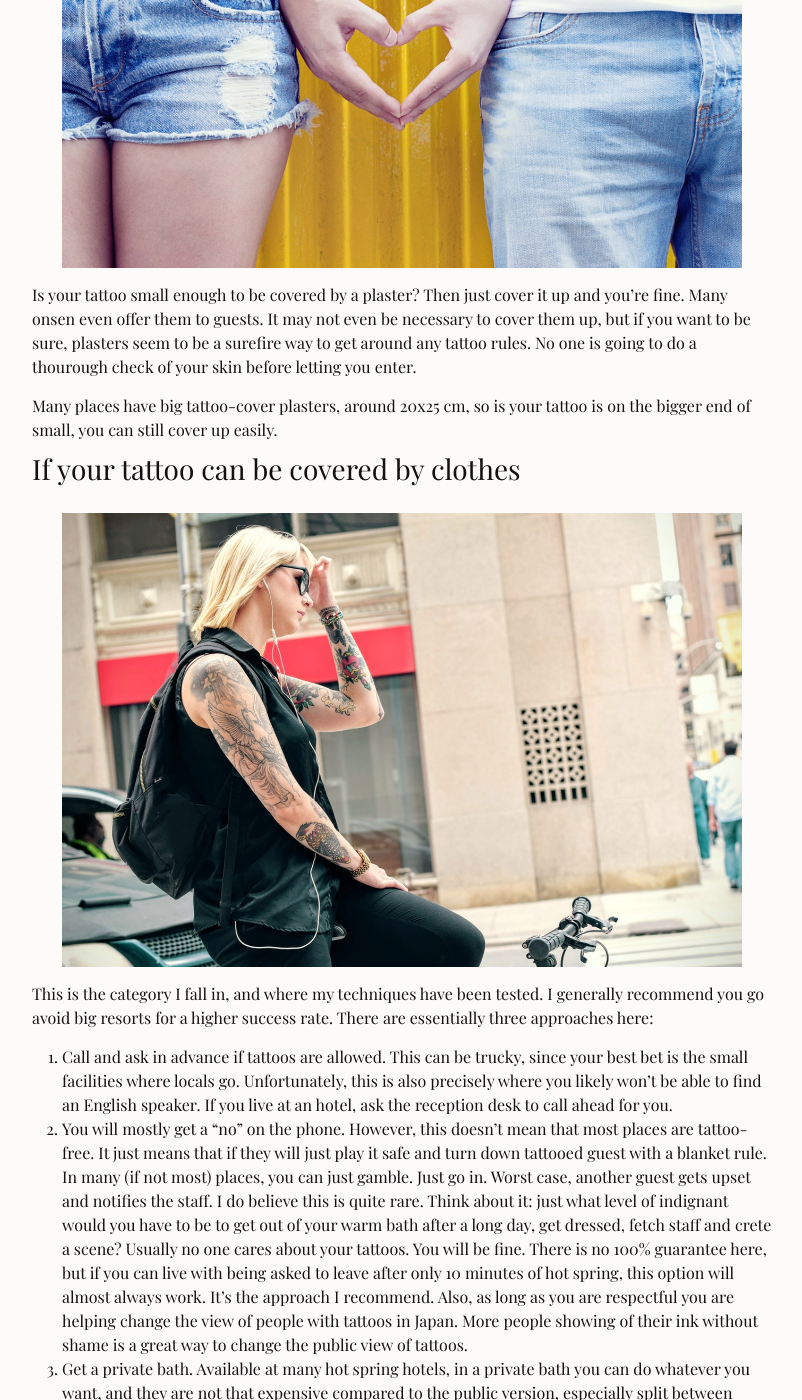
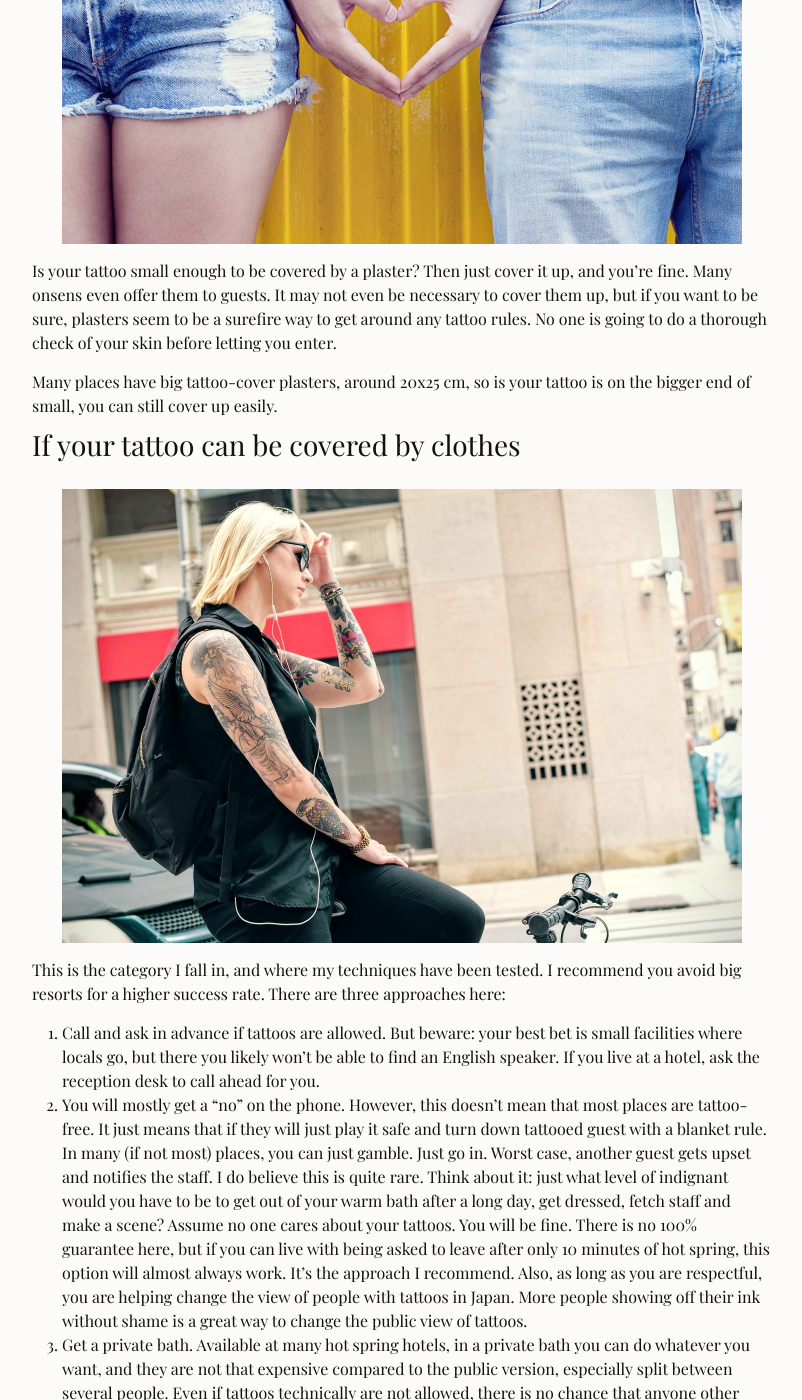
Before and after one commit to hjorthjort/hjorthjort.github.io, a Jekyll site: the page built from _posts/2018-02-18-onsen-with-tattoos.markdown, in a window 1280 px wide and 1400 px high, scrolled down 841 px. Shown: the whole window, without its empty margins (238-1040 px from the left). Built offline with Jekyll 4.4.1, drawn with Linux system fonts in a browser that asks for light colours; some of the changed text lies outside the part shown.

Commit message:
Grammarly on the worst mistakes of onsens post

```diff
--- a/_posts/2018-02-18-onsen-with-tattoos.markdown
+++ b/_posts/2018-02-18-onsen-with-tattoos.markdown
@@ -1,23 +1,23 @@
 ---
 layout: post
-title: "How to get into onsen with tattoos"
+title: "How to get into an onsen with tattoos"
 date: "2018-02-18 19:13:00 -0900"
 ---
 
 An onsen（温泉）is a hot bath whose water is heated by geothermal energy from the very volcanically active crust of Japan. An onsen usually consists of a spa-like environment, sometimes with several special pools (bubble pools, cold pools), and one or two regular hot pools, often 44-55 degrees Celsius, that can be indoor or outdoor.
 
-Onsen are a staple of Japanese life, and you should definitely try a soak if you visit. For most people, you just need to show up, pay a fee (usually between 500 and 1000 yen), bring a small towel (or rent one at the facility), wash up and hop in. That is, unless you have tattoos.
+Onsens are a staple of Japanese life, and you should definitely try a soak if you visit. For most people, you just need to show up, pay a fee (usually between 500 and 1000 yen), bring a small towel (or rent one at the facility), wash up and hop in. That is unless you have tattoos.
 
-So, you will definitely want to give it a try if you visit Japan. However, you might have heard about [Japan's absurd relationship with tattoos](https://kotaku.com/japans-problem-with-tattoos-1767685623), only to a certain extent caused by the association of tattos and Yakuza, Japanese mafia.
+You might have heard about [Japan's absurd relationship with tattoos](https://kotaku.com/japans-problem-with-tattoos-1767685623), only to a certain extent caused by the association of tattoos and Yakuza, the Japanese mafia.
 
-You might have heard the stories of people [getting asked to leave an onsen once their tattoos are revealed](https://www.japan-guide.com/forum/quereadisplay.html?0+126715). But don't fear, you won't have much trouble trying out an onsen in Japan. Keep in mind that the smaller facilities usually don't care much about your tattoos, whereas large, touristy places somewhat paradoxically can have more of an issue with your body art.
+You might have heard the stories of people [getting asked to leave an onsen once they reveal their tattoos](https://www.japan-guide.com/forum/quereadisplay.html?0+126715). But don't fear, you won't have much trouble trying out an onsen in Japan. Keep in mind that the smaller facilities usually don't care much about your tattoos, whereas large, touristy places somewhat paradoxically can have more of an issue with your body art.
 
 If your tattoo is small
 =======================
 
 ![Two people making a heart with their hands, one of them with starts tattoord on their arm]({{ "/assets/img/tattoo-small.jpg" }} )
 
-Is your tattoo small enough to be covered by a plaster? Then just cover it up and you're fine. Many onsen even offer them to guests. It may not even be necessary to cover them up, but if you want to be sure, plasters seem to be a surefire way to get around any tattoo rules. No one is going to do a thourough check of your skin before letting you enter.
+Is your tattoo small enough to be covered by a plaster? Then just cover it up, and you're fine. Many onsens even offer them to guests. It may not even be necessary to cover them up, but if you want to be sure, plasters seem to be a surefire way to get around any tattoo rules. No one is going to do a thorough check of your skin before letting you enter.
 
 Many places have big tattoo-cover plasters, around 20x25 cm, so is your tattoo is on the bigger end of small, you can still cover up easily.
 
@@ -25,10 +25,10 @@ If your tattoo can be covered by clothes
 ========================================
 ![A woman on a bike with several large tattoos on her arms]({{ "/assets/img/tattoo-medium.jpg" }})
 
-This is the category I fall in, and where my techniques have been tested. I generally recommend you go avoid big resorts for a higher success rate. There are essentially three approaches here:
+This is the category I fall in, and where my techniques have been tested. I recommend you avoid big resorts for a higher success rate. There are three approaches here:
 
-1. Call and ask in advance if tattoos are allowed. This can be trucky, since your best bet is the small facilities where locals go. Unfortunately, this is also precisely where you likely won't be able to find an English speaker. If you live at an hotel, ask the reception desk to call ahead for you.
-2. You will mostly get a "no" on the phone. However, this doesn't mean that most places are tattoo-free. It just means that if they will just play it safe and turn down tattooed guest with a blanket rule. In many (if not most) places, you can just gamble. Just go in. Worst case, another guest gets upset and notifies the staff. I do believe this is quite rare. Think about it: just what level of indignant would you have to be to get out of your warm bath after a long day, get dressed, fetch staff and crete a scene? Usually no one cares about your tattoos. You will be fine. There is no 100% guarantee here, but if you can live with being asked to leave after only 10 minutes of hot spring, this option will almost always work. It's the approach I recommend. Also, as long as you are respectful you are helping change the view of people with tattoos in Japan. More people showing of their ink without shame is a great way to change the public view of tattoos.
+1. Call and ask in advance if tattoos are allowed. But beware: your best bet is small facilities where locals go, but there you likely won't be able to find an English speaker. If you live at a hotel, ask the reception desk to call ahead for you.
+2. You will mostly get a "no" on the phone. However, this doesn't mean that most places are tattoo-free. It just means that if they will just play it safe and turn down tattooed guest with a blanket rule. In many (if not most) places, you can just gamble. Just go in. Worst case, another guest gets upset and notifies the staff. I do believe this is quite rare. Think about it: just what level of indignant would you have to be to get out of your warm bath after a long day, get dressed, fetch staff and make a scene? Assume no one cares about your tattoos. You will be fine. There is no 100% guarantee here, but if you can live with being asked to leave after only 10 minutes of hot spring, this option will almost always work. It's the approach I recommend. Also, as long as you are respectful, you are helping change the view of people with tattoos in Japan. More people showing off their ink without shame is a great way to change the public view of tattoos.
 3. Get a private bath. Available at many hot spring hotels, in a private bath you can do whatever you want, and they are not that expensive compared to the public version, especially split between several people. Even if tattoos technically are not allowed, there is no chance that anyone other than your friends seeing your tattoo.
 
 If you have tattoos on the neck, head or hands
```
